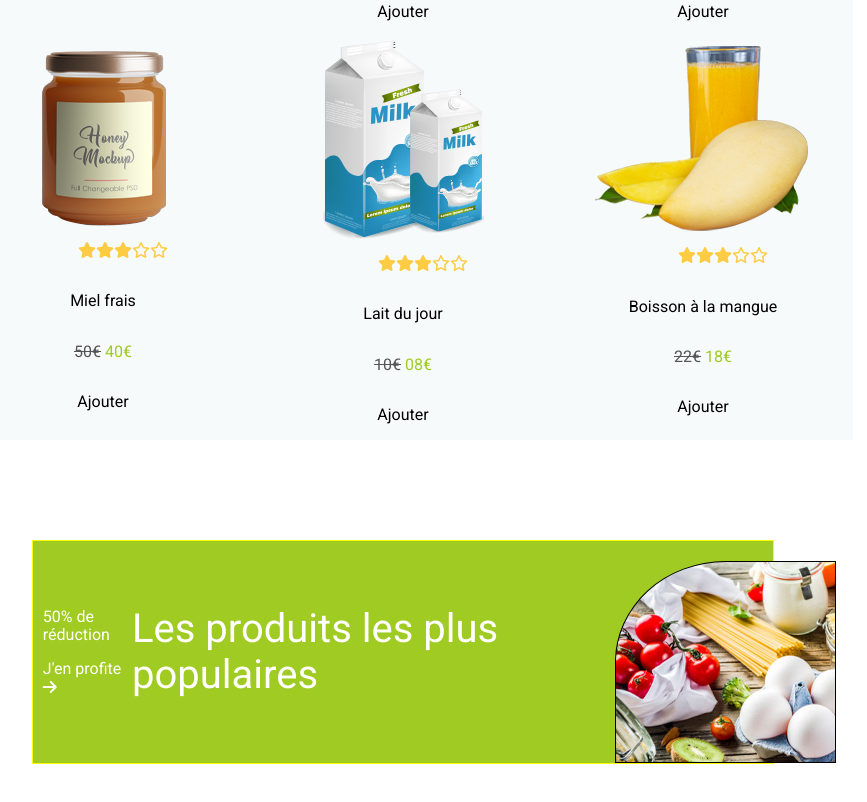
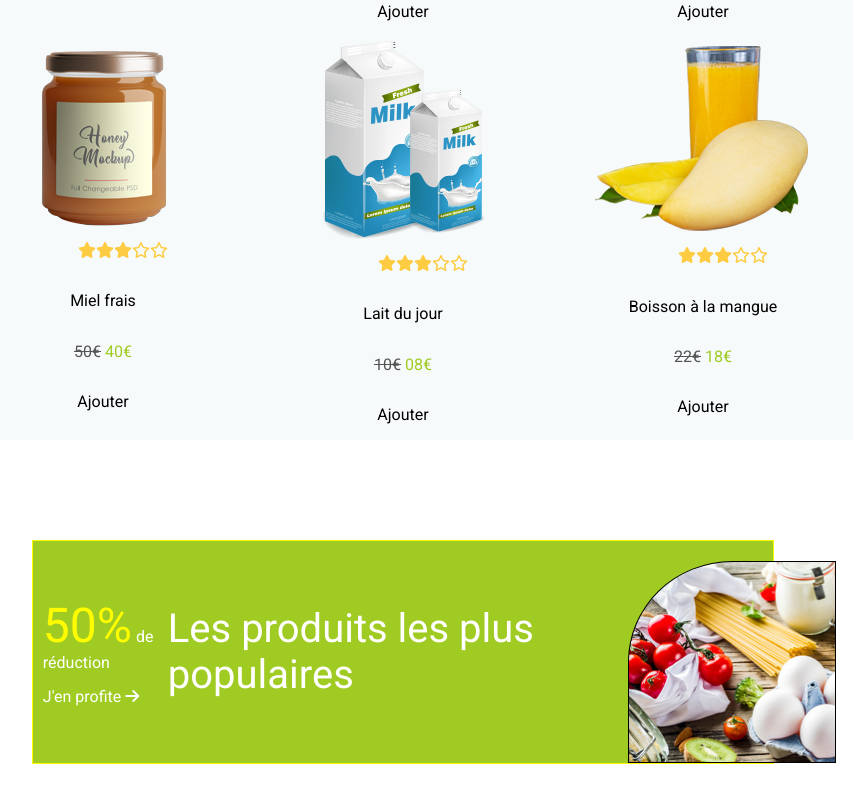
Before and after one commit to mdelor/evalGroxi, a plain HTML site: page index.html in a window 1280 px wide. Shown: the part 1883-2685 px from the top of the page, without its empty margins (237-1104 px from the left). Drawn offline with Linux system fonts and the light colour scheme.

Commit message:
fini (presque la finition est degeulasse)

```diff
--- a/assets/css/main.css
+++ b/assets/css/main.css
@@ -290,5 +290,7 @@ h1 {
 }
 
 .promo {
-
+    font-size: 3em;
+    color:var(--jaune);
+    font-weight: 400;
 }
```
